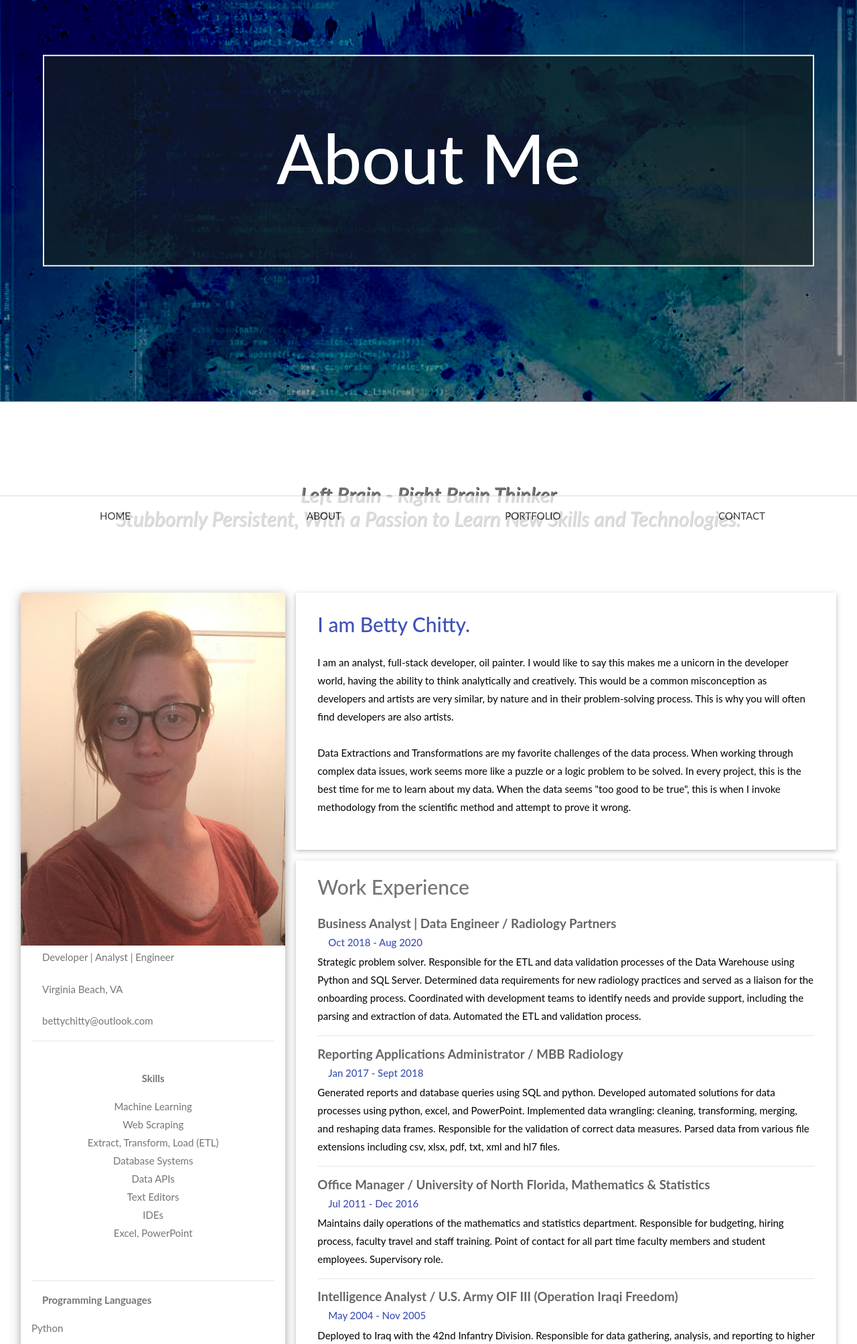
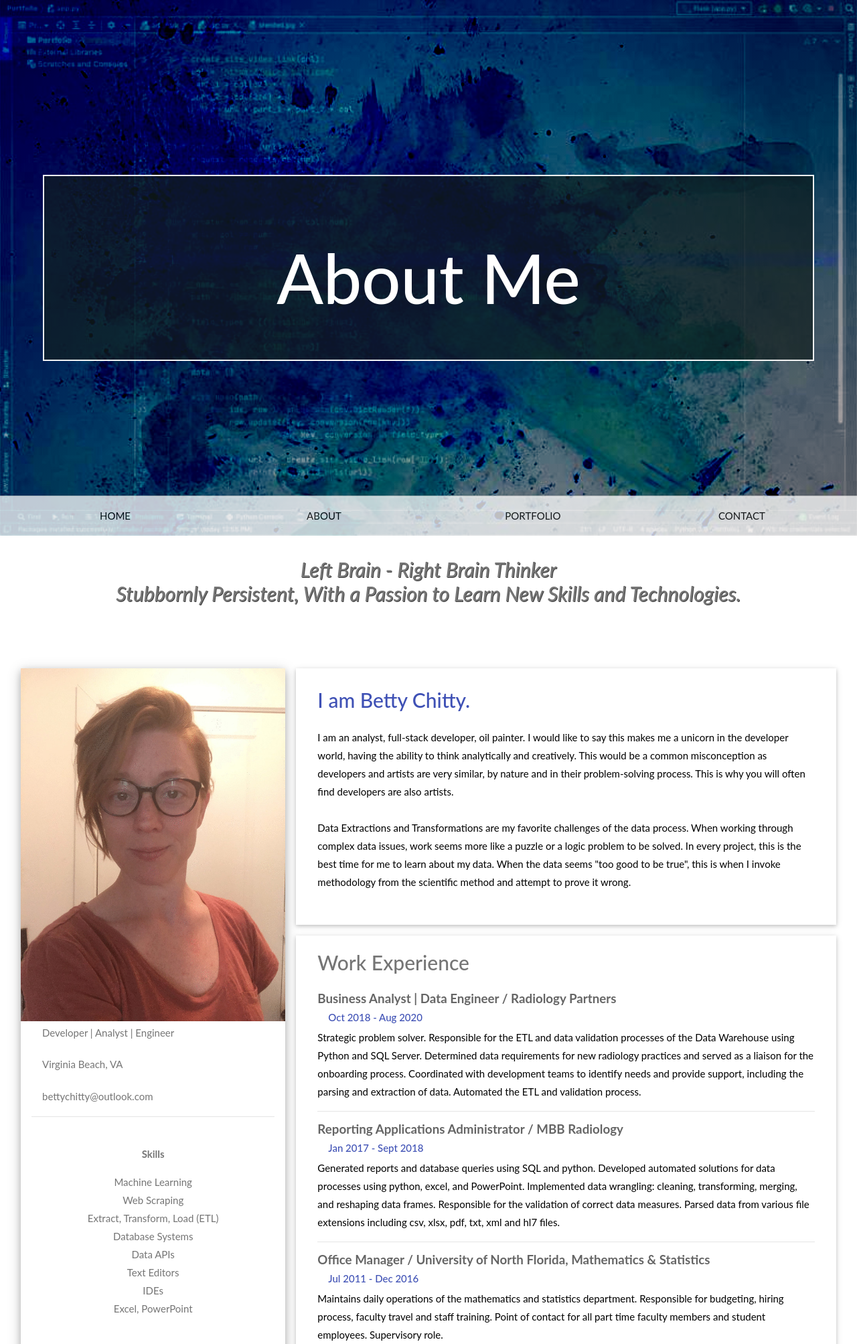
Before and after one commit to DataBettyLBRB/portfolio, a Flask app: page /about in a window 1280 px wide. Shown: the top 2007 px of the page at 67% size. Run offline with Flask 2, Linux system fonts and the light colour scheme; some libraries are stand-ins or nearby versions.

Commit message:
corrections.

```diff
--- a/main.py
+++ b/main.py
@@ -49,7 +49,7 @@ def about():
 
 @app.route("/portfolio")
 def portfolio():
-    return render_template("portfolio.html", title="Experience Coming Soon")
+    return render_template("portfolio.html", title="Portfolio Coming Soon")
 
 
 @app.route("/contact")
--- a/templates/base.html
+++ b/templates/base.html
@@ -13,7 +13,6 @@
 
 <style>
     body,h1,h2,h3,h4,h5,h6 {font-family: "Lato", sans-serif;}
-
     body, html {
         height: 100%;
         color: #777;
@@ -29,11 +28,7 @@
             url("{{ url_for('static', filename='images/blended.jpg') }}");
         background-blend-mode: color-burn;
 
-        border-bottom-style: solid;
-        border-width: 1px;
-        border-color: light-grey;
-
-        min-height: 75%;
+        min-height: 100%;
         background-size: cover;
     }
 
@@ -47,32 +42,16 @@
         border: 2px solid #f1f1f1;
 
         position: absolute;
-        top: 30%;
+        top: 50%;
         left: 50%;
 
         transform: translate(-50%, -50%);
         z-index: 2;
 
         width: 90%;
-        padding: 5%;
+        padding-top: 5%;
+        padding-bottom: 2%;
         text-align: center;
-    }
-
-    .scroll {
-        padding-top: 7%;
-        padding-bottom: 2%;
-    }
-
-    a:link, a:visited {
-        color: black;
-    }
-
-    /* Turn off parallax scrolling for tablets and phones */
-    @media only screen and (max-device-width: 1600px) {
-        .bg-image {
-            background-attachment: scroll;
-            min-height: 75%;
-        }
     }
 
 </style>
```
